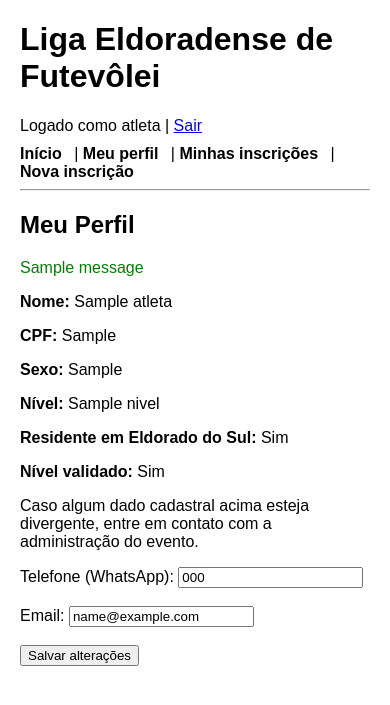
After one commit to IsmaIenczak/liga-eldoradense-ftv, a Flask app: page /meu-perfil in a window 390 px wide. The commit adds this page. Shown: the top 705 px of the page. Run offline with Flask 3, Linux system fonts and the light colour scheme; the visitor is signed in with stand-in values (Sample User, id 1); tables that the repository leaves empty hold one stand-in row (values such as "Sample post"); one stand-in notice (Sample message) is shown; parts of the project's set-up code (start-up, migrations or seed data) failed here and were passed over.

Commit message:
feat: improve phone input UX with mask and numeric-friendly fields

```diff
--- a/routes/auth.py
+++ b/routes/auth.py
@@ -1,7 +1,7 @@
 from flask import Blueprint, render_template, request, redirect, url_for, session, flash
 from models import Usuario, Atleta, Nivel
 from extensions import db
-from utils import senha_forte
+from utils import senha_forte, normalizar_telefone
 
 auth_bp = Blueprint("auth", __name__)
 
@@ -38,7 +38,11 @@ def cadastro_atleta():
         nome = request.form.get("nome")
         cpf = request.form.get("cpf")
         telefone = request.form.get("telefone")
+        telefone = normalizar_telefone(telefone)
         sexo = request.form.get("sexo")
+        if telefone is None:
+            flash("Informe um telefone válido com DDD.", "error")
+            return redirect(url_for("auth.cadastro_atleta"))
         nivel_id = request.form.get("nivel")
         residente_eldorado = request.form.get("residente_eldorado")
         email = request.form.get("email")
@@ -149,7 +153,10 @@ def primeiro_acesso():
 
         elif etapa == "completar":
             atleta_id = request.form.get("atleta_id")
-            telefone = request.form.get("telefone")
+            telefone = normalizar_telefone(request.form.get("telefone"))
+            if telefone is None:
+                flash("Informe um telefone válido com DDD.", "error")
+                return render_template("primeiro_acesso.html", atleta=atleta, etapa="completar")
             email = request.form.get("email")
             senha = request.form.get("senha")
             confirmar_senha = request.form.get("confirmar_senha")
@@ -203,7 +210,47 @@ def primeiro_acesso():
 
 
 
+@auth_bp.route("/meu-perfil", methods=["GET", "POST"])
+def meu_perfil():
+    if session.get("usuario_tipo") != "atleta":
+        flash("Acesso permitido apenas para atletas.", "error")
+        return redirect(url_for("home"))
 
+    atleta_id = session.get("atleta_id")
+    if not atleta_id:
+        return redirect(url_for("auth.logout"))
+
+    atleta = Atleta.query.get(atleta_id)
+    if not atleta or not atleta.usuario:
+        return redirect(url_for("auth.logout"))
+
+    if request.method == "POST":
+        telefone = normalizar_telefone(request.form.get("telefone"))
+        if telefone is None:
+            flash("Informe um telefone válido com DDD.", "error")
+            return redirect(url_for("auth.meu_perfil"))
+        email = request.form.get("email")
+
+        if not email or not email.strip():
+            flash("Informe um email válido.", "error")
+            return redirect(url_for("auth.meu_perfil"))
+
+        email = email.strip()
+
+        usuario_existente = Usuario.query.filter_by(email=email).first()
+        if usuario_existente and usuario_existente.id != atleta.usuario.id:
+            flash("Já existe outro usuário cadastrado com esse email.", "error")
+            return redirect(url_for("auth.meu_perfil"))
+
+        atleta.telefone = telefone
+        atleta.usuario.email = email
+
+        db.session.commit()
+
+        flash("Perfil atualizado com sucesso!", "success")
+        return redirect(url_for("auth.meu_perfil"))
+
+    return render_template("meu_perfil.html", atleta=atleta)
 
 
 @auth_bp.route("/logout")
--- a/templates/atletas.html
+++ b/templates/atletas.html
@@ -1,4 +1,5 @@
 {% extends "base.html" %}
+{% from "macros.html" import mostrar_telefone %}
 
 {% block content %}
 <h2>
@@ -46,7 +47,7 @@
                 <tr>
                     <td>{{ atleta.nome }}</td>
                     <td>{{ atleta.cpf }}</td>
-                    <td>{{ atleta.telefone or "Não informado" }}</td>
+                    <td>{{ mostrar_telefone(atleta.telefone) }}</td>
                     <td>{{ atleta.usuario.email if atleta.usuario else "Não informado" }}</td>
                     <td>{{ atleta.sexo }}</td>
                     <td>{{ atleta.nivel.nome }}</td>
--- a/templates/base.html
+++ b/templates/base.html
@@ -50,6 +50,7 @@
                     | <a href="/niveis">Níveis</a>
                     | <a href="/niveis/novo">Novo Nível</a>
                 {% elif session.get("usuario_tipo") == "atleta" %}
+                    | <a href="/meu-perfil">Meu perfil</a>
                     | <a href="/minhas-inscricoes">Minhas inscrições</a>
                     | <a href="/minha-inscricao/nova">Nova inscrição</a>
                 {% endif %}
@@ -66,3 +67,31 @@
 
 </body>
 </html>
+
+<script>
+document.addEventListener("DOMContentLoaded", function () {
+    const camposTelefone = document.querySelectorAll('input[name="telefone"]');
+
+    camposTelefone.forEach(function (campo) {
+        campo.addEventListener("input", function (e) {
+            let valor = e.target.value.replace(/\D/g, "");
+
+            if (valor.length > 11) {
+                valor = valor.slice(0, 11);
+            }
+
+            if (valor.length > 10) {
+                valor = valor.replace(/^(\d{2})(\d{5})(\d{0,4}).*/, "($1) $2-$3");
+            } else if (valor.length > 6) {
+                valor = valor.replace(/^(\d{2})(\d{4})(\d{0,4}).*/, "($1) $2-$3");
+            } else if (valor.length > 2) {
+                valor = valor.replace(/^(\d{2})(\d{0,5})/, "($1) $2");
+            } else if (valor.length > 0) {
+                valor = valor.replace(/^(\d*)/, "($1");
+            }
+
+            e.target.value = valor;
+        });
+    });
+});
+</script>
--- a/templates/home_atleta.html
+++ b/templates/home_atleta.html
@@ -1,15 +1,17 @@
 {% extends "base.html" %}
+{% from "macros.html" import mostrar_telefone %}
 
 {% block content %}
 <h2>Área do Atleta</h2>
 
 <p>Bem-vindo, {{ atleta.nome }}!</p>
 
-<p><strong>Telefone:</strong> {{ atleta.telefone or "Não informado" }}</p>
+<p><strong>Telefone:</strong> {{ mostrar_telefone(atleta.telefone) }}</p>
 <p><strong>Email:</strong> {{ atleta.usuario.email if atleta.usuario else "Não informado" }}</p>
 <p><strong>CPF:</strong> {{ atleta.cpf }}</p>
 <p><strong>Sexo:</strong> {{ atleta.sexo }}</p>
 <p><strong>Nível:</strong> {{ atleta.nivel.nome if atleta and atleta.nivel else "Não definido" }}</p>
 <p><strong>Residente em Eldorado do Sul:</strong> {{ "Sim" if atleta.residente_eldorado else "Não" }}</p>
 <p><strong>Nível validado:</strong> {{ "Sim" if atleta.nivel_validado else "Não" }}</p>
+<p><a href="{{ url_for('auth.meu_perfil') }}">Editar telefone e email</a></p>
 {% endblock %}
--- /dev/null
+++ b/templates/macros.html
@@ -0,0 +1,29 @@
+{% macro mostrar_telefone(telefone) %}
+    {% if telefone %}
+        {% set t = telefone|replace(" ", "")|replace("(", "")|replace(")", "")|replace("-", "") %}
+        {% if t|length == 11 %}
+            ({{ t[0:2] }}) {{ t[2:7] }}-{{ t[7:11] }}
+        {% elif t|length == 10 %}
+            ({{ t[0:2] }}) {{ t[2:6] }}-{{ t[6:10] }}
+        {% else %}
+            {{ telefone }}
+        {% endif %}
+    {% else %}
+        Não informado
+    {% endif %}
+{% endmacro %}
+
+
+{% macro mostrar_status_inscricao(status) %}
+    {% if status == "confirmada" %}
+        Confirmada
+    {% elif status == "pendente_parceiro" %}
+        Pendente de parceiro
+    {% elif status == "pendente_pagamento" %}
+        Pendente de pagamento
+    {% elif status == "cancelada" %}
+        Cancelada
+    {% else %}
+        {{ status }}
+    {% endif %}
+{% endmacro %}
--- /dev/null
+++ b/templates/meu_perfil.html
@@ -0,0 +1,49 @@
+{% extends "base.html" %}
+{% from "macros.html" import mostrar_telefone %}
+
+{% block content %}
+<h2>Meu Perfil</h2>
+
+{% with messages = get_flashed_messages(with_categories=true) %}
+  {% if messages %}
+    {% for category, message in messages %}
+      <p style="color: {% if category == 'error' %}red{% else %}green{% endif %};">
+        {{ message }}
+      </p>
+    {% endfor %}
+  {% endif %}
+{% endwith %}
+
+<p><strong>Nome:</strong> {{ atleta.nome }}</p>
+<p><strong>CPF:</strong> {{ atleta.cpf }}</p>
+<p><strong>Sexo:</strong> {{ atleta.sexo }}</p>
+<p><strong>Nível:</strong> {{ atleta.nivel.nome if atleta.nivel else "Não definido" }}</p>
+<p><strong>Residente em Eldorado do Sul:</strong> {{ "Sim" if atleta.residente_eldorado else "Não" }}</p>
+<p><strong>Nível validado:</strong> {{ "Sim" if atleta.nivel_validado else "Não" }}</p>
+
+<p>
+    Caso algum dado cadastral acima esteja divergente, entre em contato com a administração do evento.
+</p>
+
+<form method="POST">
+    <label for="telefone">Telefone (WhatsApp):</label>
+    <input
+        type="text"
+        id="telefone"
+        name="telefone"
+        value="{{ atleta.telefone or '' }}"
+        inputmode="numeric"
+        maxlength="15"
+        placeholder="(51) 99999-9999"
+    >
+
+    <br><br>
+
+    <label for="email">Email:</label>
+    <input type="email" id="email" name="email" value="{{ atleta.usuario.email if atleta.usuario else '' }}" required>
+
+    <br><br>
+
+    <button type="submit">Salvar alterações</button>
+</form>
+{% endblock %}
```
Also changed, not shown: docs/dev_notes.md (+1 -3 lines), models.py (+19 -0 lines), routes/atletas.py (+18 -3 lines), templates/cadastro_atleta.html (+8 -1 lines), templates/editar_atleta.html (+10 -1 lines), templates/inscricoes.html (+2 -13 lines), templates/minhas_inscricoes.html (+2 -13 lines), templates/novo_atleta.html (+9 -1 lines), templates/primeiro_acesso.html (+9 -1 lines), utils.py (+31 -0 lines).
